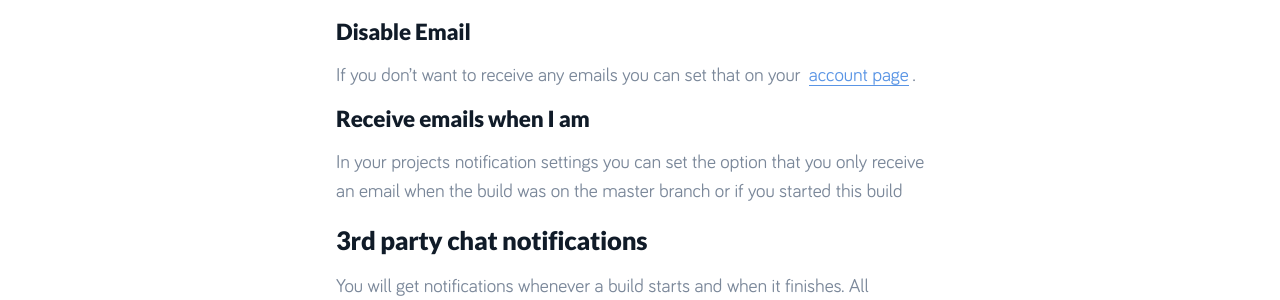
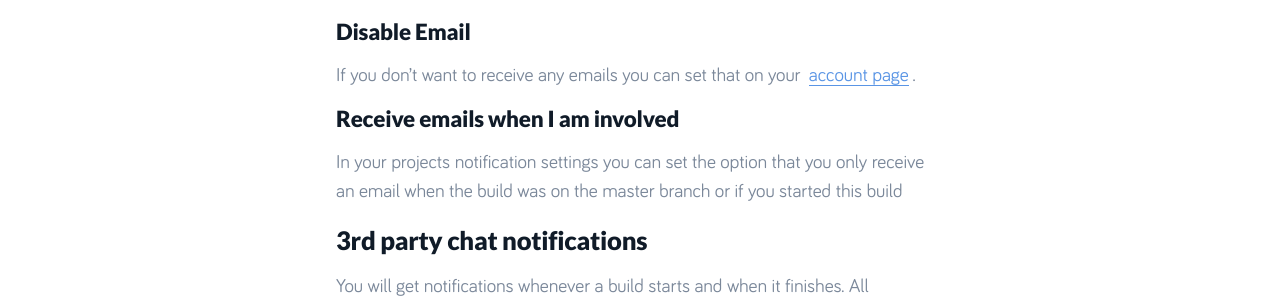
Before and after one commit to up1/documentation, a Jekyll site: the page built from _posts/administration/2014-09-02-notifications.md, in a window 1280 px wide and 900 px high, scrolled down 721 px. Shown: the part 185-485 px from the top of the window. Built offline with Jekyll 4.4.1, drawn with Linux system fonts in a browser that asks for light colours; nearby versions of some CDN libraries; a script that is not in the unit is left out; comment, search, counter and statistics services are not loaded.

Commit message:
Correct spelling errors and clean markup

```diff
--- a/_posts/administration/2014-09-02-notifications.md
+++ b/_posts/administration/2014-09-02-notifications.md
@@ -7,22 +7,22 @@
 categories:
   - administration
 ---
-## <a name="configure-notifications"></a>Where can I configure Notifications
+## Where can I configure Notifications
 Click the project menu on the top navigation and click the settings wheel to get to your project settings. There click the **Notifications** link.
 
-## <a name="github"></a>GitHub Status API
+## GitHub Status API
 We will use the GitHub Oauth Token we got when you connected Codeship to your GitHub account to set the build status for every commit on GitHub. Take a look at the [blog post by GitHub](https://github.com/blog/1227-commit-status-api) that explains their status API.
 
-## <a name="email"></a>Email notification
+## Email notification
 By default anyone who either owns a project or was added as a team member will receive an email whenever a build fails and if a build on a branch passes when the one before failed. So whenever a branch is back to OK you will be notified.
 
 ### Disable Email
 If you don't want to receive any emails you can set that on your [account page](https://www.codeship.io/user/edit).
 
-###Receive emails when I am
+### Receive emails when I am involved
 In your projects notification settings you can set the option that you only receive an email when the build was on the master branch or if you started this build
 
-## <a name="chat"></a>3rd party chat notifications
+## 3rd party chat notifications
 You will get notifications whenever a build starts and when it finishes. All information about the result and a link to it will be in the message.
 
 We have support for the following chat notification systems. Currently you can't customize the messages sent by Codeship.
```
Also changed, not shown: _posts/administration/2014-09-02-transfer-project-to-new-owner.md (+1 -1 lines).
